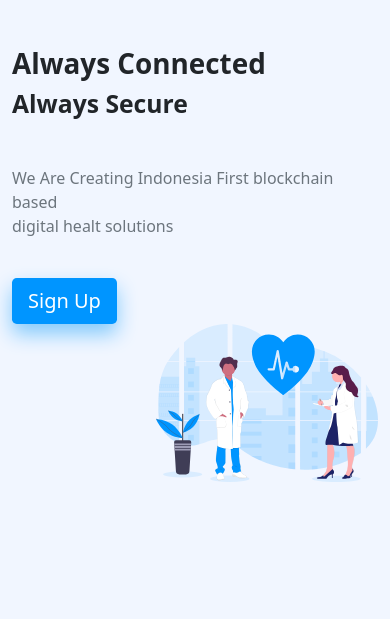
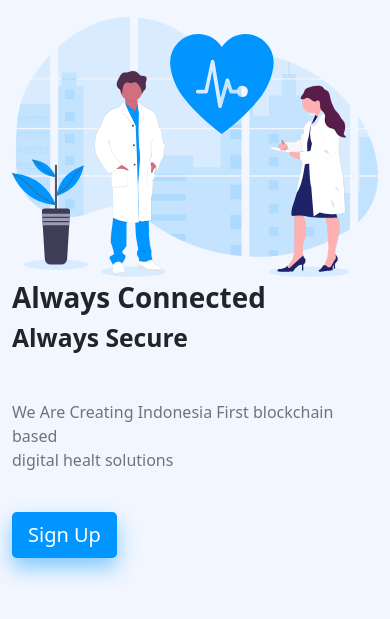
Before and after one commit to giadev25/healt-website, a plain HTML site: page index.html in a window 390 px wide. Shown: the part 67-686 px from the top of the page. Drawn offline with nearby package versions, Linux system fonts and the light colour scheme.

Commit message:
Update style.css

```diff
--- a/style.css
+++ b/style.css
@@ -26,15 +26,29 @@ body {
     width: 57vmin;
 }
 
-
 @media (min-width: 993px) {
     .container .navbar-nav .garis-vetical {
         width: 2px;
         height: 35px;
         background-color: #d9d8dc;
     }
-
     .content .container {
         margin-top: 7vmax;
     }
 }
+
+@media (min-width: 280px) and (max-width: 670px) {
+    #kanan {
+        position: absolute;
+        left: 0;
+        width: 100%;
+        top: 10%;
+        display: block;
+    }
+    #kanan img {
+        width: 100%;
+    }
+    #kiri {
+        margin: 60% 0 0 0;
+    }
+}
```
Lines whose indentation alone changed are shown as unchanged.
